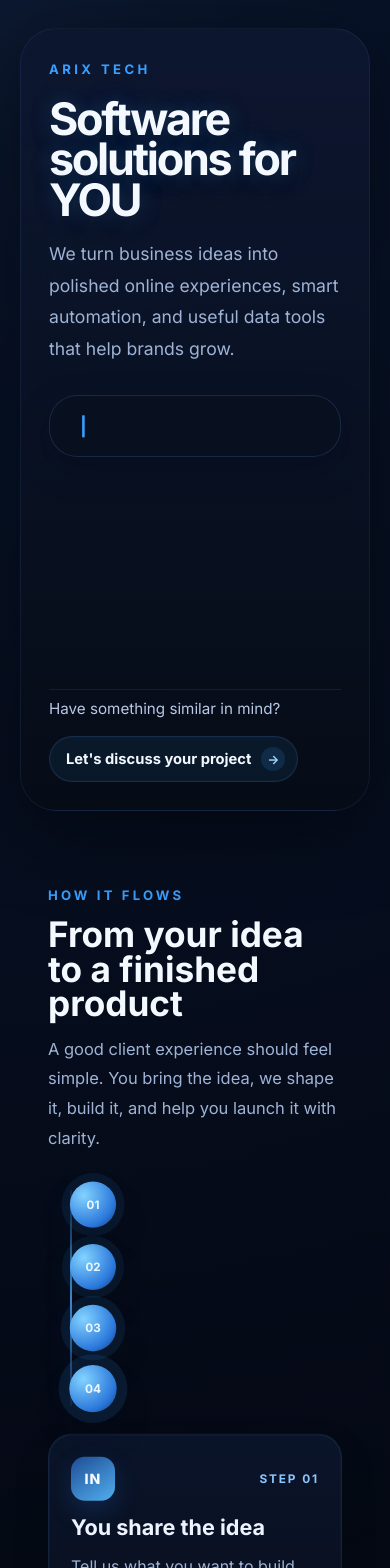
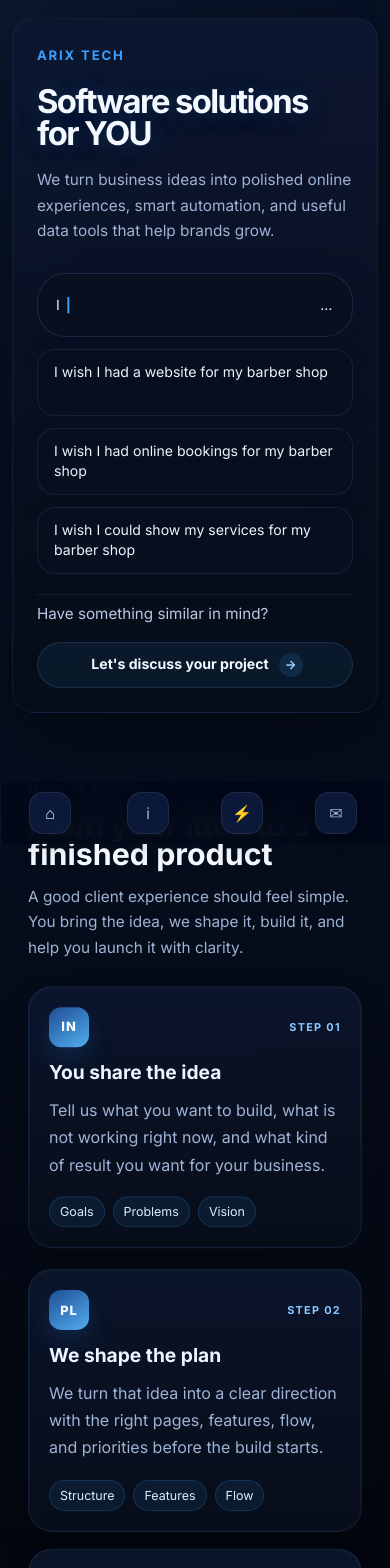
Before and after one commit to devRaoRizwan/arix_tech, a React (Vite) app: page / in a window 390 px wide. Shown: the top 1568 px of the page. Built offline with nearby package versions, Linux system fonts and the light colour scheme.

Commit message:
about us

```diff
--- a/src/components/Hero.jsx
+++ b/src/components/Hero.jsx
@@ -126,8 +126,13 @@ export default function Hero() {
       </div>
       <div className="search-card">
         <div className="search-display search-display-large">
-          <span className="search-text">{query}</span>
-          <span className={`cursor ${typing ? 'cursor-active' : 'cursor-paused'}`}>|</span>
+          <span className="search-text">
+            <span className={`search-text-value ${query ? '' : 'search-text-empty'}`}>{query || '\u00A0'}</span>
+            <span className={`cursor ${typing ? 'cursor-active' : 'cursor-paused'}`}>|</span>
+            <span className="search-text-tail" aria-hidden="true">
+              {activeScene.query.slice(query.length) || '\u00A0'}
+            </span>
+          </span>
         </div>
         <div className="suggestions-stack" aria-hidden="true">
           {visibleSuggestions.map((suggestion, index) => (
--- a/src/styles.css
+++ b/src/styles.css
@@ -388,6 +388,7 @@ h1 {
   display: flex;
   align-items: center;
   min-height: 62px;
+  overflow: hidden;
   box-shadow: 0 12px 34px rgba(4, 10, 24, 0.28);
   transition: box-shadow 220ms ease, border-color 220ms ease, transform 220ms ease;
 }
@@ -430,16 +431,32 @@ h1 {
 }
 
 .search-text {
-  flex: 0 1 auto;
+  flex: 1 1 auto;
+  width: 100%;
   min-width: 0;
+  max-width: 100%;
+  overflow: hidden;
+  white-space: nowrap;
+}
+
+.search-text-value {
+  display: inline;
 }
 
 .cursor {
   display: inline-block;
-  margin-left: 6px;
+  margin-left: 2px;
   color: var(--accent);
   font-weight: bold;
   opacity: 0.9;
+}
+
+.search-text-empty {
+  opacity: 0;
+}
+
+.search-text-tail {
+  visibility: hidden;
 }
 
 .cursor-active {
@@ -1768,24 +1785,38 @@ h1 {
   }
 
   .side-nav {
+    position: fixed;
+    left: 0;
+    right: 0;
+    bottom: 0;
+    top: auto;
+    z-index: 30;
     flex-direction: row;
     justify-content: center;
-    padding: 18px 0;
-    border-right: none;
-    border-bottom: 1px solid rgba(255, 255, 255, 0.06);
+    padding: 12px 14px calc(12px + env(safe-area-inset-bottom, 0px));
+    border-left: none;
+    border-bottom: none;
+    background: rgba(3, 8, 23, 0.92);
+    backdrop-filter: blur(16px);
+  }
+
+  .brand-mark {
+    display: none;
   }
 
   .nav-links {
     flex-direction: row;
+    justify-content: space-between;
+    gap: 8px;
+    width: min(520px, 100%);
   }
 
   .nav-item::before {
-    left: auto;
-    right: 0;
+    display: none;
   }
 
   .content {
-    padding: 28px 20px 36px;
+    padding: 28px 20px 120px;
   }
 
   .about-shell {
@@ -1841,26 +1872,7 @@ h1 {
   }
 
   .process-track {
-    grid-template-columns: 1fr;
-    justify-items: start;
-    gap: 16px;
-    min-height: auto;
-    padding-left: 22px;
-  }
-
-  .process-track-line {
-    top: 8px;
-    bottom: 8px;
-    left: 22px;
-    right: auto;
-    width: 2px;
-    height: auto;
-    transform: none;
-    background: linear-gradient(180deg, rgba(63, 136, 226, 0.12), rgba(82, 172, 255, 0.85), rgba(63, 136, 226, 0.12));
-  }
-
-  .process-node {
-    margin-inline: 0;
+    display: none;
   }
 
   .process-grid {
@@ -1885,19 +1897,19 @@ h1 {
 @media (max-width: 680px) {
   .hero-card,
   .contact-card {
-    padding: 28px;
+    padding: 24px;
   }
 
   .about-shell {
-    padding-inline: 28px;
+    padding-inline: 16px;
   }
 
   .services-page-shell {
-    padding-inline: 28px;
+    padding-inline: 16px;
   }
 
   .contact-shell {
-    padding-inline: 28px;
+    padding-inline: 16px;
   }
 
   .about-story,
@@ -1905,7 +1917,7 @@ h1 {
   .about-capability-card,
   .about-principle-card,
   .about-stat {
-    padding: 24px;
+    padding: 20px;
   }
 
   .about-story h3 {
@@ -1915,15 +1927,76 @@ h1 {
   .process-section,
   .services-section,
   .technologies-section {
-    padding-inline: 28px;
+    padding-inline: 16px;
   }
 
   .process-shell {
-    padding: 28px 0 6px;
+    padding: 20px 0 6px;
   }
 
   h1 {
-    font-size: 2.8rem;
+    font-size: 2.35rem;
+    line-height: 0.98;
+  }
+
+  .hero-subtitle,
+  .section-intro,
+  .process-intro {
+    font-size: 0.96rem;
+    line-height: 1.65;
+  }
+
+  .search-card {
+    min-height: auto;
+    gap: 10px;
+  }
+
+  .suggestions-stack {
+    min-height: 174px;
+    gap: 10px;
+    grid-template-rows: repeat(3, minmax(54px, 1fr));
+  }
+
+  .search-display {
+    padding: 16px 18px;
+    min-height: 64px;
+    font-size: 0.88rem;
+    line-height: 1.2;
+    align-items: center;
+  }
+
+  .search-text {
+    white-space: nowrap;
+    overflow: hidden;
+    text-overflow: ellipsis;
+  }
+
+  .cursor {
+    margin-top: 0;
+  }
+
+  .suggestion-item {
+    min-height: 54px;
+    padding: 12px 16px;
+    font-size: 0.88rem;
+    line-height: 1.45;
+    white-space: normal;
+    overflow: hidden;
+    display: -webkit-box;
+    -webkit-line-clamp: 2;
+    -webkit-box-orient: vertical;
+    align-items: flex-start;
+  }
+
+  .hero-cta-row {
+    align-items: stretch;
+    min-height: 58px;
+  }
+
+  .hero-discuss-button,
+  .services-discuss-button,
+  .contact-discuss-button {
+    width: 100%;
   }
 
   .process-header h2 {
@@ -1931,7 +2004,39 @@ h1 {
   }
 
   .process-card {
-    padding: 22px;
+    padding: 20px;
+  }
+
+  .process-card-top {
+    align-items: center;
+  }
+
+  .process-card h3,
+  .service-card-v2 h3,
+  .project-card-copy h3,
+  .contact-cta-copy h3 {
+    font-size: 1.2rem;
+  }
+
+  .process-mark {
+    width: 40px;
+    height: 40px;
+    border-radius: 12px;
+    font-size: 0.8rem;
+  }
+
+  .process-step-number {
+    font-size: 0.68rem;
+    letter-spacing: 0.12em;
+  }
+
+  .process-chip-row {
+    gap: 8px;
+  }
+
+  .process-chip {
+    padding: 7px 10px;
+    font-size: 0.78rem;
   }
 
   .technology-summary,
@@ -1940,23 +2045,40 @@ h1 {
     grid-template-columns: 1fr;
   }
 
+  .technology-summary-item,
+  .technology-card,
+  .technology-card-pro {
+    padding: 18px;
+  }
+
   .service-lead,
   .service-card-v2,
   .project-card {
-    padding: 24px;
+    padding: 20px;
   }
 
   .contact-hero-card,
   .contact-signal-card,
   .contact-channel-card,
   .contact-cta-bar {
-    padding: 24px;
+    padding: 20px;
   }
 
   .service-lead h3 {
     max-width: none;
   }
 
+  .service-lead-point,
+  .services-support-card,
+  .services-cta-card {
+    min-height: auto;
+    padding: 20px;
+  }
+
+  .project-card {
+    min-height: 220px;
+  }
+
   .project-showcase-grid {
     grid-template-columns: 1fr;
   }
@@ -1968,9 +2090,78 @@ h1 {
   .contact-channel-card {
     grid-template-columns: 1fr;
   }
-
+}
+
+@media (max-width: 540px) {
+  .content {
+    padding: 18px 12px 108px;
+    gap: 26px;
+  }
+
+  .side-nav {
+    padding: 10px 10px calc(10px + env(safe-area-inset-bottom, 0px));
+  }
+
+  .nav-links {
+    gap: 6px;
+  }
+
+  .nav-item {
+    padding: 0;
+    flex: 1 1 0;
+  }
+
+  .icon {
+    width: 42px;
+    height: 42px;
+    border-radius: 14px;
+    margin-inline: auto;
+    font-size: 1rem;
+  }
+
+  .hero-card,
+  .contact-card,
+  .about-story,
+  .about-highlight-card,
+  .about-capability-card,
+  .about-principle-card,
+  .about-stat,
+  .project-card,
+  .contact-hero-card,
+  .contact-signal-card,
+  .contact-channel-card,
+  .contact-cta-bar,
   .services-support-card,
-  .services-cta-card {
-    padding: 24px;
-  }
-}
+  .services-cta-card,
+  .service-card-v2,
+  .service-lead {
+    border-radius: 22px;
+  }
+
+  .small-label,
+  .section-label,
+  .service-kicker,
+  .contact-activity-label,
+  .contact-channel-label {
+    letter-spacing: 0.14em;
+  }
+
+  h1 {
+    font-size: 2.05rem;
+  }
+
+  .process-header h2,
+  .services-section h2,
+  .about-header h2,
+  .contact-header h2 {
+    font-size: 1.9rem;
+  }
+
+  .hero-discuss-title {
+    font-size: 0.88rem;
+  }
+
+  .contact-signal-card {
+    min-height: 120px;
+  }
+}
```
Also changed, not shown: 1 other file (tests, documents, lock files or other folders).
